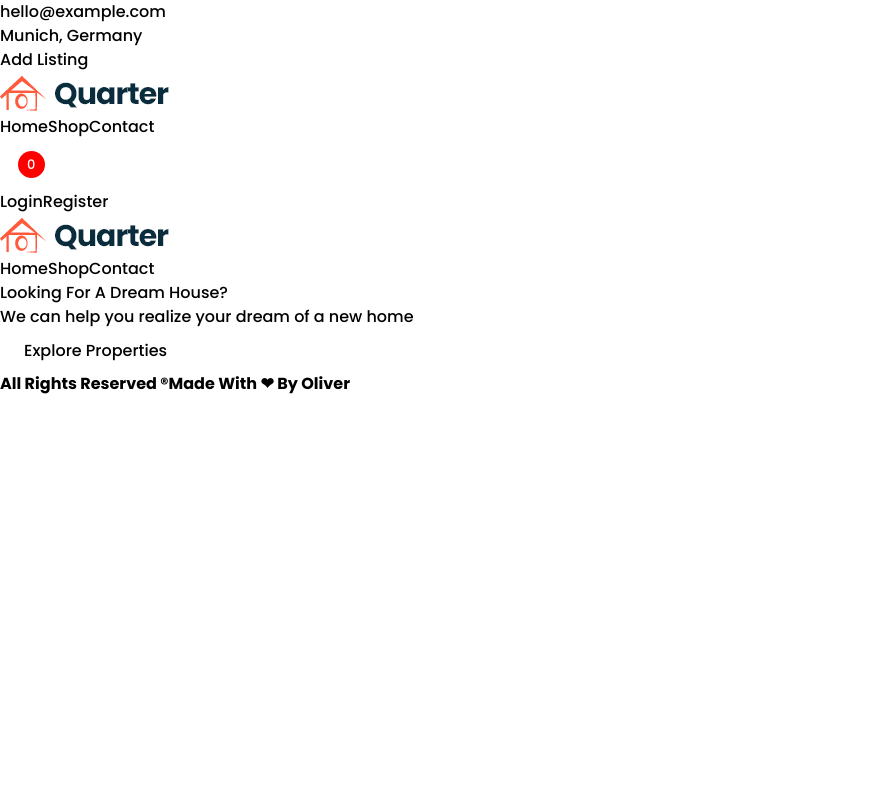
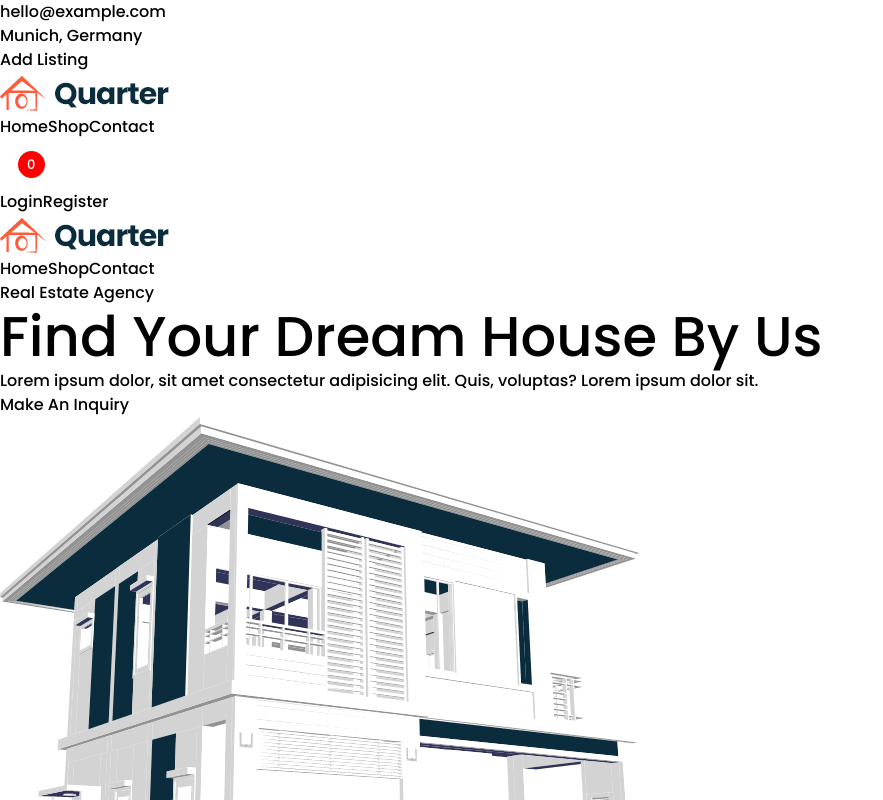
Before and after one commit to ultrocharge/Real-Estate, a Next.js app: page / in a window 1280 px wide. Shown: the top 800 px of the page, without its empty margins (0-883 px from the left). Built offline with nearby package versions, Linux system fonts and the light colour scheme; what @material-tailwind/react would draw is missing.

Commit message:
feat: Completed Hero Section

```diff
--- /dev/null
+++ b/components/home/Hero.tsx
@@ -0,0 +1,127 @@
+import Image from "next/image";
+import React, { Component } from "react";
+import Slider from "react-slick";
+import Home from "../../assets/img/21.png";
+import Link from "next/link";
+import SliderArrows from "../common/SliderArrows";
+
+const Hero = () => {
+  const slider = React.useRef(null);
+
+  const settings = {
+    dots: false,
+    infinite: true,
+    speed: 500,
+    slidesToShow: 1,
+    slidesToScroll: 1,
+    fade: true,
+    adaptiveHeight: false,
+    autoplay: false,
+    arrows: false,
+  };
+  return (
+    <div id="hero" className="relative">
+      <Slider ref={slider} {...settings}>
+        <div>
+          <div className="bg-slate-100 p-12 grid grid-cols-12 items-center">
+            <div className="pl-8 col-span-12 sm:col-span-12 md:col-span-12 lg:col-span-6">
+              <div className="icon flex items-center gap-2">
+                <i className="fa-solid fa-house-chimney text-red-500"></i>
+                <span className="text-sm slide-title animated">
+                  Real Estate Agency
+                </span>
+              </div>
+              <div className="slick-title my-8 font-semibold">
+                <h1>Find Your Dream House By Us</h1>
+              </div>
+              <div className="slick-description my-4 border-l-2 border-gray-300 px-4 text-slate-500">
+                <p className="text-sm pr-0 md:pr-36 lg:pr-36 leading-8">
+                  Lorem ipsum dolor, sit amet consectetur adipisicing elit.
+                  Quis, voluptas? Lorem ipsum dolor sit.
+                </p>
+              </div>
+              <div className="slick-button mt-16">
+                <Link
+                  href={"/contact"}
+                  className="hover:bg-slate-800 hover:cursor-pointer bg-red-500 text-white p-3 rounded transition-all"
+                >
+                  Make An Inquiry
+                </Link>
+              </div>
+            </div>
+            <div className="mt-20 md:mt-20 lg:mt-0 col-span-12 sm:col-span-12 md:col-span-12 lg:col-span-6 hidden md:block">
+              <Image src={Home} alt="Loading..." />
+            </div>
+          </div>
+        </div>
+        <div>
+          <div className="bg-slate-100 p-12 grid grid-cols-12 items-center">
+            <div className="mb-16 lg:my-0 hidden md:block sm:col-span-12 md:col-span-12 lg:col-span-6">
+              <Image src={Home} alt="Loading..." />
+            </div>
+            <div className="col-span-12 sm:col-span-12 md:col-span-12 lg:col-span-6 pr-8">
+              <div className="icon flex justify-end items-center gap-2">
+                <i className="fa-solid fa-house-chimney text-red-500"></i>
+                <span className="text-sm slide-title animated">
+                  Real Estate Agency
+                </span>
+              </div>
+              <div className="slick-title text-end my-8 font-semibold">
+                <h1>Find Your Dream House By Us</h1>
+              </div>
+              <div className="slick-description my-4 border-r-2 border-gray-300 px-4 text-slate-500">
+                <p className="text-sm pr-0 pl-10 md:pl-36 lg:pl-36 leading-8">
+                  Lorem ipsum dolor, sit amet consectetur adipisicing elit.
+                  Quis, voluptas? Lorem ipsum dolor sit.
+                </p>
+              </div>
+              <div className="slick-button mt-16 text-end">
+                <Link
+                  href={"/contact"}
+                  className="hover:bg-slate-800 hover:cursor-pointer bg-red-500 text-white p-3 rounded transition-all"
+                >
+                  Make An Inquiry
+                </Link>
+              </div>
+            </div>
+          </div>
+        </div>
+        <div>
+          <div className="bg-slate-100 p-12 grid grid-cols-12 items-center">
+            <div className="pl-8 col-span-12 sm:col-span-12 md:col-span-12 lg:col-span-6">
+              <div className="icon flex items-center gap-2">
+                <i className="fa-solid fa-house-chimney text-red-500"></i>
+                <span className="text-sm slide-title animated">
+                  Real Estate Agency
+                </span>
+              </div>
+              <div className="slick-title my-8 font-semibold">
+                <h1>Find Your Dream House By Us</h1>
+              </div>
+              <div className="slick-description my-4 border-l-2 border-gray-300 px-4 text-slate-500">
+                <p className="text-sm pr-0 md:pr-36 lg:pr-36 leading-8">
+                  Lorem ipsum dolor, sit amet consectetur adipisicing elit.
+                  Quis, voluptas? Lorem ipsum dolor sit.
+                </p>
+              </div>
+              <div className="slick-button mt-16">
+                <Link
+                  href={"/contact"}
+                  className="hover:bg-slate-800 hover:cursor-pointer bg-red-500 text-white p-3 rounded transition-all"
+                >
+                  Make An Inquiry
+                </Link>
+              </div>
+            </div>
+            <div className="mt-20 md:mt-20 lg:mt-0 col-span-12 sm:col-span-12 md:col-span-12 lg:col-span-6 hidden md:block">
+              <Image src={Home} alt="Loading..." />
+            </div>
+          </div>
+        </div>
+      </Slider>
+      <SliderArrows slider={slider} top="top-2/4" />
+    </div>
+  );
+};
+
+export default Hero;
--- a/pages/index.tsx
+++ b/pages/index.tsx
@@ -1,5 +1,5 @@
 import Head from "next/head";
-
+import Hero from "../components/home/Hero";
 export default function Home() {
   return (
     <div>
@@ -10,6 +10,7 @@ export default function Home() {
           content="Real Estate Site My Oliver Elias. Home"
         />
       </Head>
+      <Hero />
     </div>
   );
 }
```
